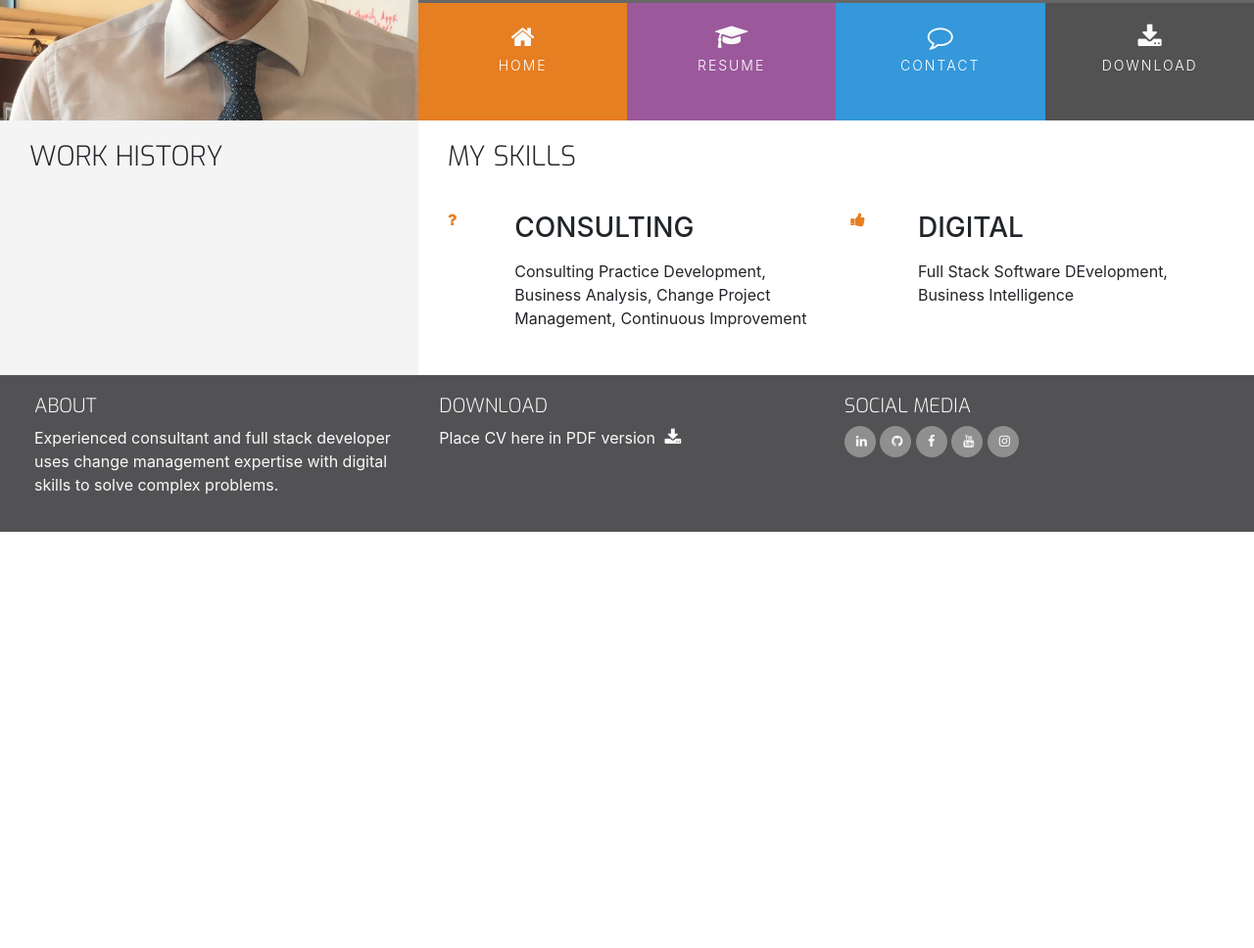
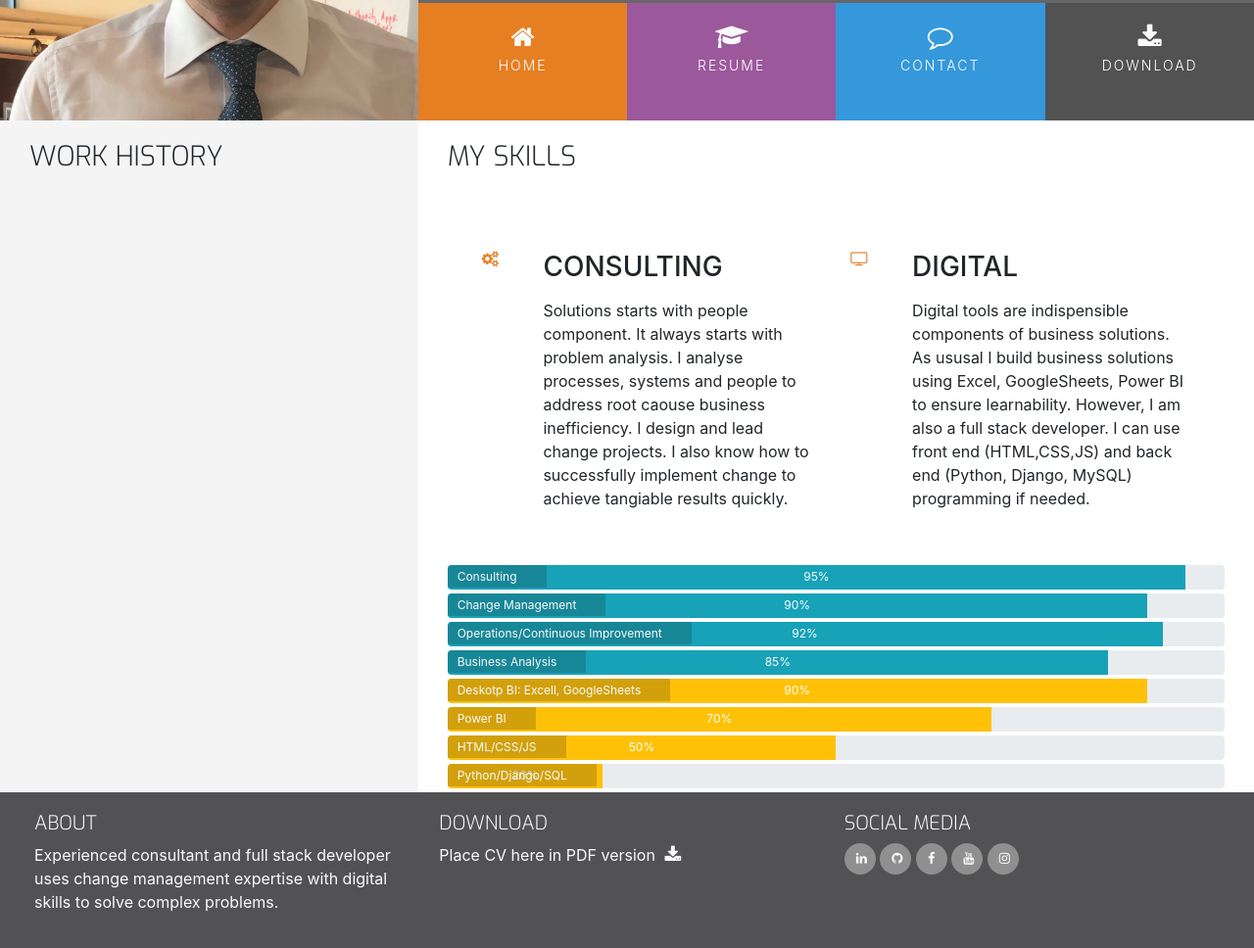
Before and after one commit to askfrsltn/andriysaltanchuk_cv, a plain HTML site: page resume.html in a window 1280 px wide. Shown: the part 246-1214 px from the top of the page at 98% size. Before the commit the page ends 800 px from the top, so only its background shows below. Drawn offline with nearby package versions, Linux system fonts and the light colour scheme.

Commit message:
finished skills section starting work history

```diff
--- a/assets/css/style.css
+++ b/assets/css/style.css
@@ -56,7 +56,7 @@ h4 {
 
 .section-column {
     display: table-cell;
-    padding: 0 30px 30px;
+    padding: 0 30px 0px 30px;
     float: none;
 }
 
@@ -253,3 +253,22 @@ footer {
     position: relative;
     width: 60%;
 }
+/*------------------Skills---*/
+.progress {
+    position:relative;
+    height: 25px;
+    margin-bottom: 4px;
+}
+
+.progress-type  {
+    position:absolute;
+    left: 0px;
+    font-weight: 400;
+    padding: 3px 30px 2px 10px;
+    color: #fafafa;
+    background: rgba(25,25,25,.2);
+}
+
+.progress-section {
+    margin: 40px 20px;
+}
--- a/resume.html
+++ b/resume.html
@@ -56,7 +56,7 @@
 				<div class="col-md-4 bg-color-personal-info section-column">
 					<div class="row">
 						<div class="col-12">
-                            <h3 class= "section-heading uppercase">
+							<h3 class="section-heading uppercase">
 								Work History
 							</h3>
 						</div>
@@ -68,30 +68,95 @@
 							<h3 class="section-heading uppercase">My Skills</h3>
 						</div>
 					</div>
-                    <div class="row">
+					<div class="row progress-section">
 						<div class="col-10 offset-1 offset-sm-0 col-sm-4 col-md-6">
 							<div class="row">
 								<div class="col-2">
-                                    <i class="three-reason-icon fa fa-question" aria-hidden="true"></i>
+									<i class="three-reason-icon fa fa-gears" aria-hidden="true"></i>
 								</div>
 								<div class="col-10">
 									<h3 class="three-reason-heading uppercase">Consulting</h3>
-                                    <p>Consulting Practice Development, Business Analysis, Change Project Management, Continuous Improvement</p>
+									<p>Solutions starts with people component. It always starts with problem analysis.
+                                    I analyse processes, systems and people to address root caouse business inefficiency.
+                                    I design and lead change projects. I also know how to successfully implement change to achieve tangiable results quickly.
+                                     </p>
 								</div>
 							</div>
 						</div>
 						<div class="col-10 offset-1 offset-sm-0 col-sm-4 col-md-6">
 							<div class="row">
 								<div class="col-2">
-                                    <i class="three-reason-icon fa fa-thumbs-up" aria-hidden="true"></i>
+									<i class="three-reason-icon fa fa-tv" aria-hidden="true"></i>
 								</div>
 								<div class="col-10">
 									<h3 class="three-reason-heading uppercase">Digital</h3>
-                                    <p>Full Stack Software DEvelopment, Business Intelligence</p>
+									<p>Digital tools are indispensible components of business solutions.
+                                    As ususal I build business solutions using Excel, GoogleSheets, Power BI to ensure learnability.
+                                    However, I am also a full stack developer. I can use front end (HTML,CSS,JS) and back end
+                                    (Python, Django, MySQL) programming if needed.</p>
 								</div>
 							</div>
 						</div>
-
+					</div>
+					<div class="row">
+						<div class="col">
+							<div class="progress">
+								<div class="progress-bar bg-info" role="progressbar" aria-valuenow="95"
+									aria-valuemin="0" aria-valuemax="100" style="width:95%;">
+									<span calss="sr-only">95%</span>
+								</div>
+								<span class="progress-type">Consulting</span>
+							</div>
+							<div class="progress">
+								<div class="progress-bar bg-info" role="progressbar" aria-valuenow="90"
+									aria-valuemin="0" aria-valuemax="100" style="width:90%;">
+									<span calss="sr-only">90%</span>
+								</div>
+								<span class="progress-type">Change Management</span>
+							</div>
+							<div class="progress">
+								<div class="progress-bar bg-info" role="progressbar" aria-valuenow="92"
+									aria-valuemin="0" aria-valuemax="100" style="width:92%;">
+									<span calss="sr-only">92%</span>
+								</div>
+								<span class="progress-type">Operations/Continuous Improvement</span>
+							</div>
+							<div class="progress">
+								<div class="progress-bar bg-info" role="progressbar" aria-valuenow="85"
+									aria-valuemin="0" aria-valuemax="100" style="width:85%;">
+									<span calss="sr-only">85%</span>
+								</div>
+								<span class="progress-type">Business Analysis</span>
+							</div>
+							<div class="progress">
+								<div class="progress-bar bg-warning" role="progressbar" aria-valuenow="90"
+									aria-valuemin="0" aria-valuemax="100" style="width:90%;">
+									<span calss="sr-only">90%</span>
+								</div>
+								<span class="progress-type">Deskotp BI: Excell, GoogleSheets</span>
+							</div>
+							<div class="progress">
+								<div class="progress-bar bg-warning" role="progressbar" aria-valuenow="70"
+									aria-valuemin="0" aria-valuemax="100" style="width:70%;">
+									<span calss="sr-only">70%</span>
+								</div>
+								<span class="progress-type">Power BI</span>
+							</div>
+							<div class="progress">
+								<div class="progress-bar bg-warning" role="progressbar" aria-valuenow="50"
+									aria-valuemin="0" aria-valuemax="100" style="width:50%;">
+									<span calss="sr-only">50%</span>
+								</div>
+								<span class="progress-type">HTML/CSS/JS</span>
+							</div>
+							<div class="progress">
+								<div class="progress-bar bg-warning" role="progressbar" aria-valuenow="20"
+									aria-valuemin="0" aria-valuemax="100" style="width:20%;">
+									<span calss="sr-only">20%</span>
+								</div>
+								<span class="progress-type">Python/Django/SQL</span>
+							</div>
+						</div>
 					</div>
 				</div>
 			</div>
@@ -122,32 +187,32 @@
 					<h5 class="uppercase general-sub">Social Media</h5>
 					<ul class="list-inline social-links">
 						<li class="list-inline-item">
-                                <a target="_blank" href="https://www.linkedin.com/in/asaltanchuk/" >
+							<a target="_blank" href="https://www.linkedin.com/in/asaltanchuk/">
 								<i class="fa fa-linkedin"></i>
 								<span class="sr-only">Linkedin</span>
 							</a>
 						</li>
 						<li class="list-inline-item">
-                                <a target="_blank" href="#" >
+							<a target="_blank" href="#">
 								<i class="fa fa-github"></i>
 								<span class="sr-only">Github</span>
 							</a>
 						</li>
 						<li class="list-inline-item">
-                                <a target="_blank" href="#" >
+							<a target="_blank" href="#">
 								<i class="fa fa-facebook"></i>
 								<span class="sr-only">Facebook</span>
 							</a>
 						</li>
 						<li class="list-inline-item">
-                                <a target="_blank" href="#" >
+							<a target="_blank" href="#">
 								<i class="fa fa-youtube"></i>
 								<span class="sr-only">Youtube</span>
 							</a>
 						</li>
 						</li>
 						<li class="list-inline-item">
-                                <a target="_blank" href="#" >
+							<a target="_blank" href="#">
 								<i class="fa fa-instagram"></i>
 								<span class="sr-only">Instagram</span>
 							</a>
```
Lines whose indentation alone changed are shown as unchanged.
